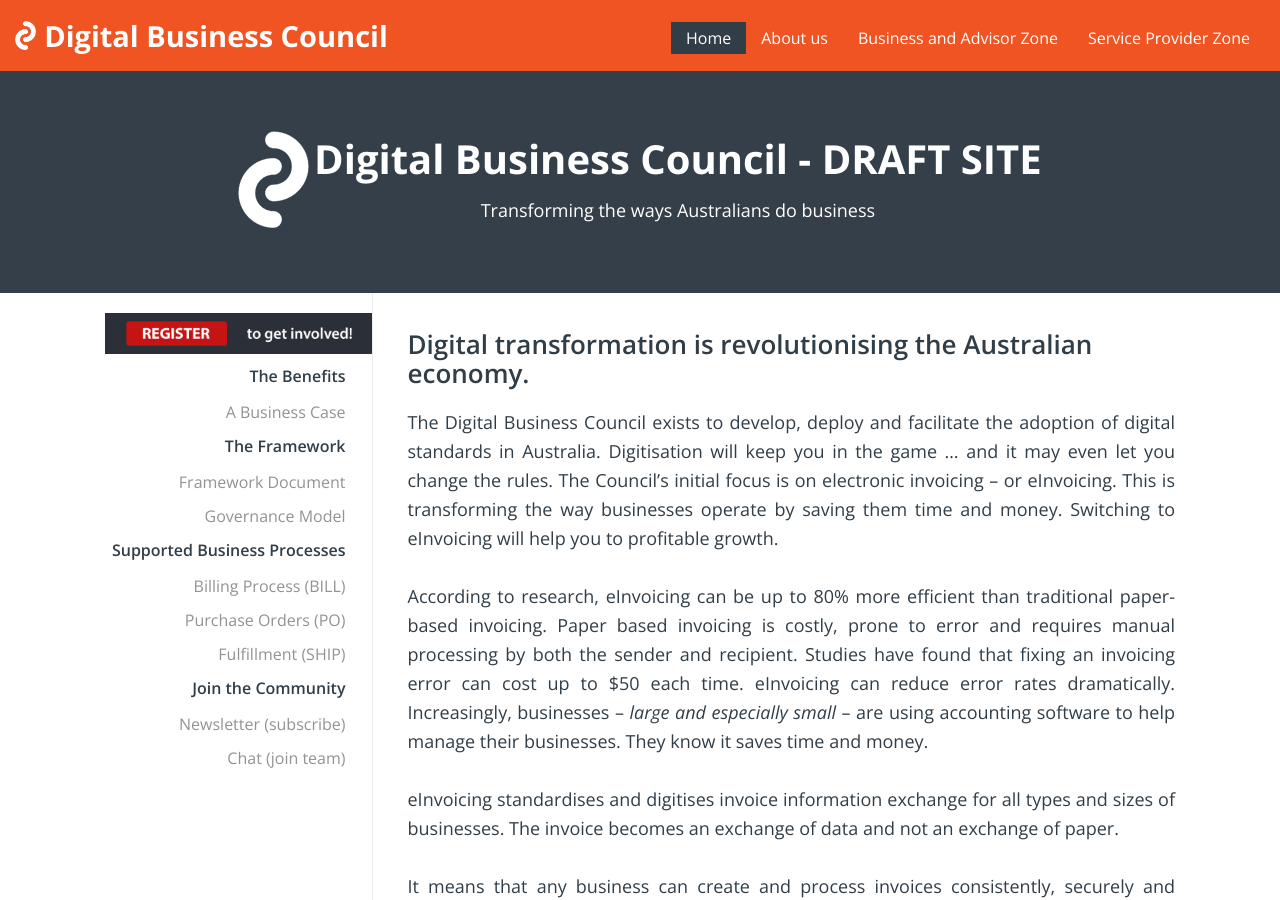
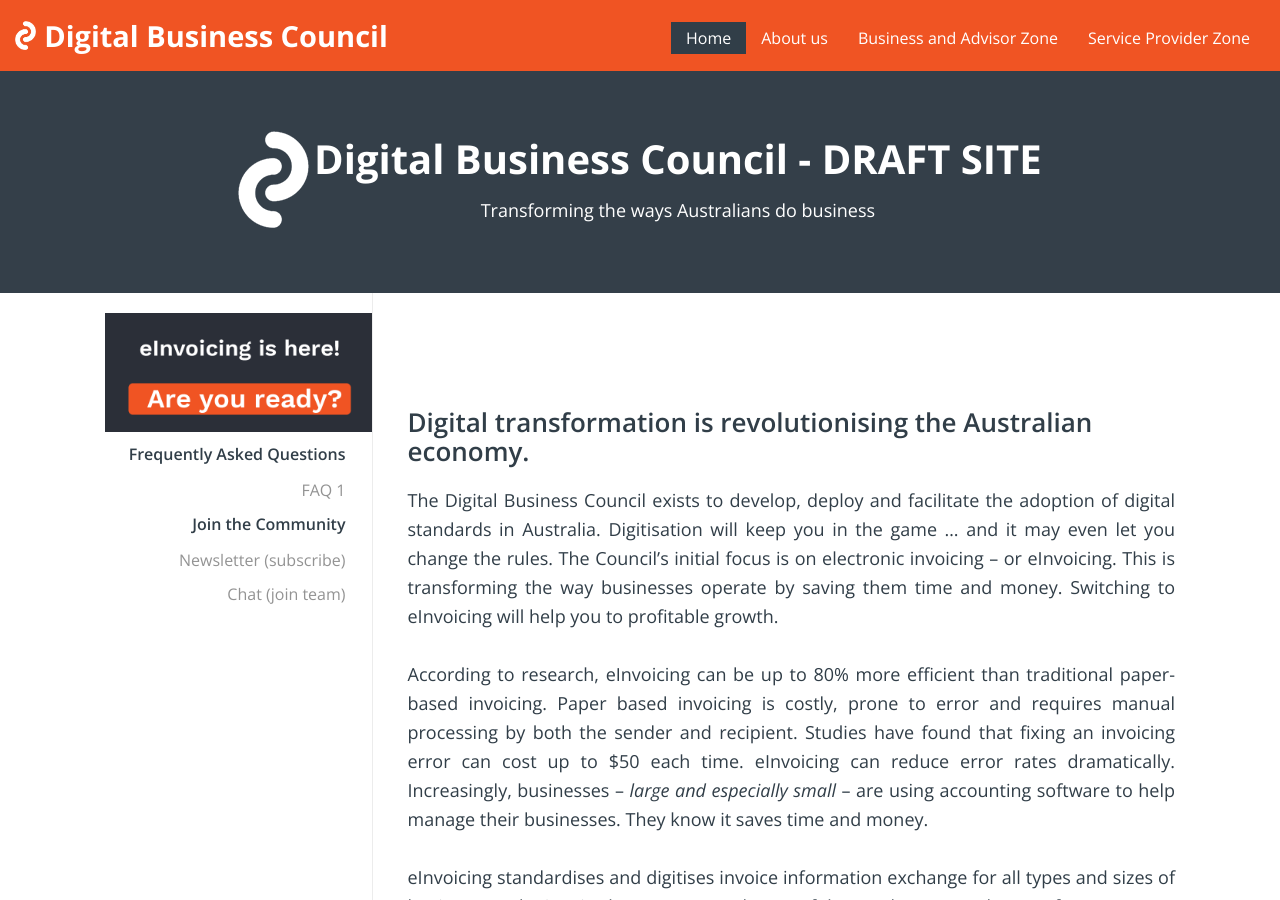
Before and after one commit to Digital-Business-Council/Digital-Business-Council.github.io, a Jekyll site: the page built from index.md, in a window 1280 px wide and 900 px high. Built offline with Jekyll 4.4.1, drawn with Linux system fonts in a browser that asks for light colours; our own code applies the rules of GitHub Pages for plain Markdown files.

Commit message:
Update sidebar-menu.html

```diff
--- a/_includes/sidebar-menu.html
+++ b/_includes/sidebar-menu.html
@@ -1,15 +1,9 @@
-<img src="../images/register1.gif">
 <ul class="sidebar-menu">
+    <img src="../images/einvoicing-is-here.png">
     {% assign current = page.url | downcase | split: '/' %}
-    <li class="menu-title">The Benefits</li>
-    <li><a {% if current[1] == 'business-case' %}class="active"{% endif %} href="/business-case/">A Business Case</a></li>
-    <li class="menu-title">The Framework</li>
-    <li><a {% if current[1] == 'interoperability-framework' %}class="active"{% endif %} href="/interoperability-framework/">Framework Document</a></li>
-    <li><a {% if current[1] == 'governance-model' %}class="active"{% endif %} href="/governance-model/">Governance Model</a></li>
-    <li class="menu-title">Supported Business Processes</li>
-    <li><a {% if current[1] == 'billing-semantics' %}class="active"{% endif %} href="/billing-semantics/">Billing Process (BILL)</a></li>
-    <li><a {% if current[1] == 'purchase-order-semantics' %}class="active"{% endif %} href="/purchase-order-semantics/">Purchase Orders (PO)</a></li>
-    <li><a {% if current[1] == 'fulfillment-semantics' %}class="active"{% endif %} href="/fulfillment-semantics/">Fulfillment (SHIP)</a></li>
+    <li class="menu-title">Frequently Asked Questions</li>
+    <li><a href="/business-case/">FAQ 1</a></li>
+
     <li class="menu-title">Join the Community</li>
     <li><a href="http://eepurl.com/ctZ6hf" target="_blank">Newsletter (subscribe)</a></li>
     <li><a href="http://chat.ausdigital.org" target="_blank">Chat (join team)</a></li>
```
